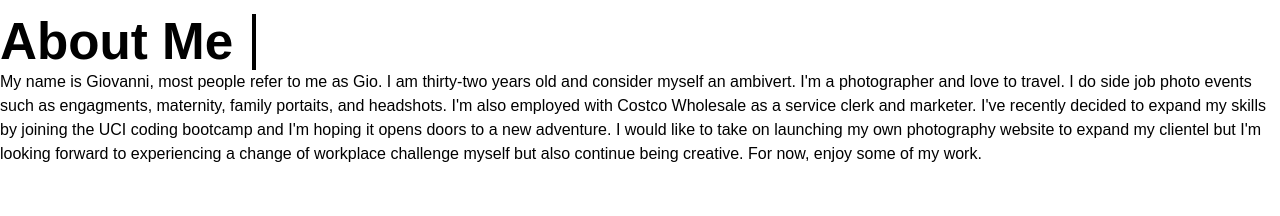
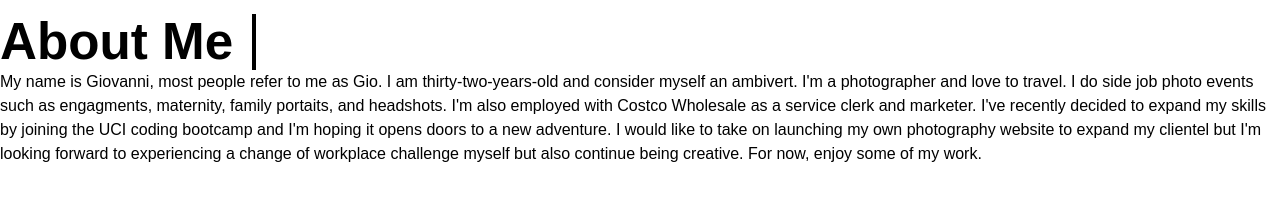
Before and after one commit to galeg008/portfolio-assign, a plain HTML site: page index.html in a window 1280 px wide. Shown: the part 208-424 px from the top of the page. Drawn offline with Linux system fonts and the light colour scheme.

Commit message:
updated age

```diff
--- a/index.html
+++ b/index.html
@@ -36,7 +36,7 @@
     <h2 class="page-title" >
       About Me
     </h2>
-    <p>My name is Giovanni, most people refer to me as Gio. I am thirty-two years old and consider myself an ambivert. I'm a photographer and love to travel.
+    <p>My name is Giovanni, most people refer to me as Gio. I am thirty-two-years-old and consider myself an ambivert. I'm a photographer and love to travel.
       I do side job photo events such as engagments, maternity, family portaits, and headshots. I'm also employed with Costco Wholesale as a service clerk and marketer.
       I've recently decided to expand my skills by joining the UCI coding bootcamp and I'm hoping it opens doors to a new adventure.
       I would like to take on launching my own photography website to expand my clientel but I'm looking forward to experiencing a change of workplace
```
